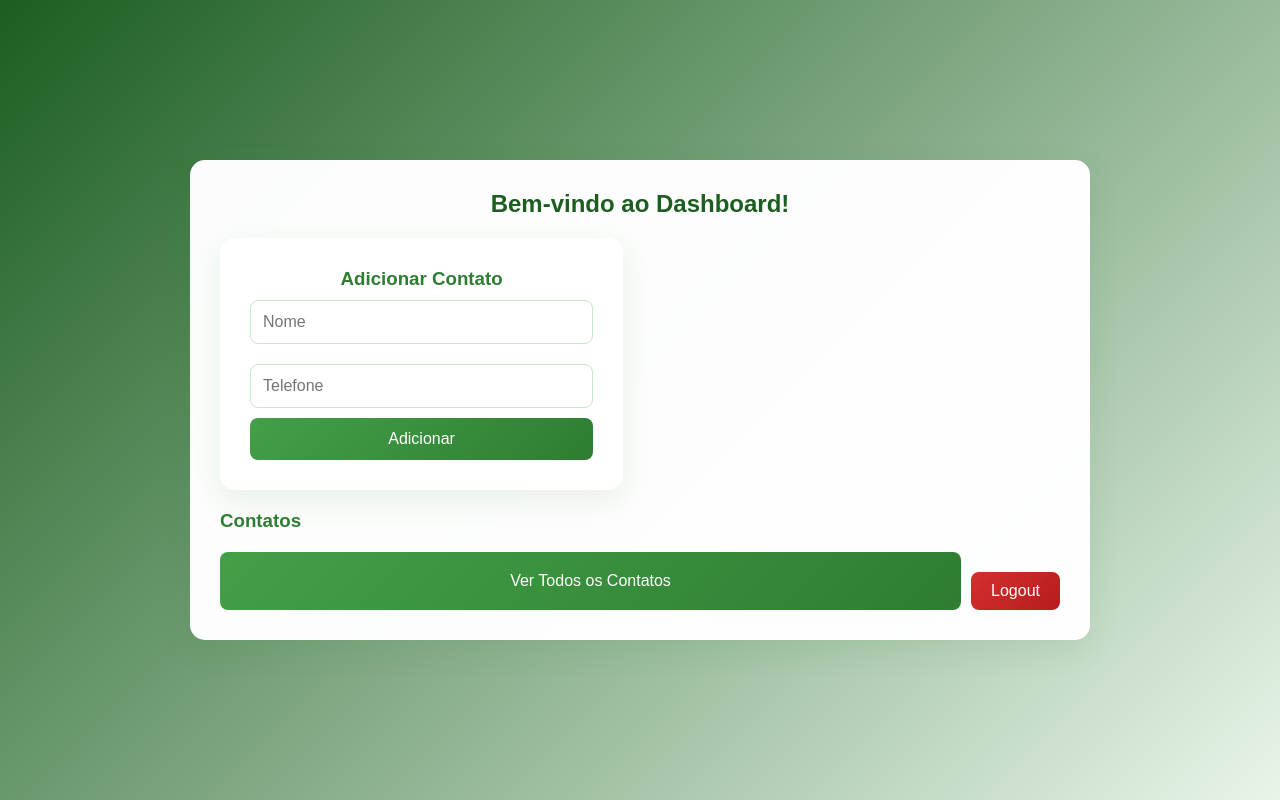
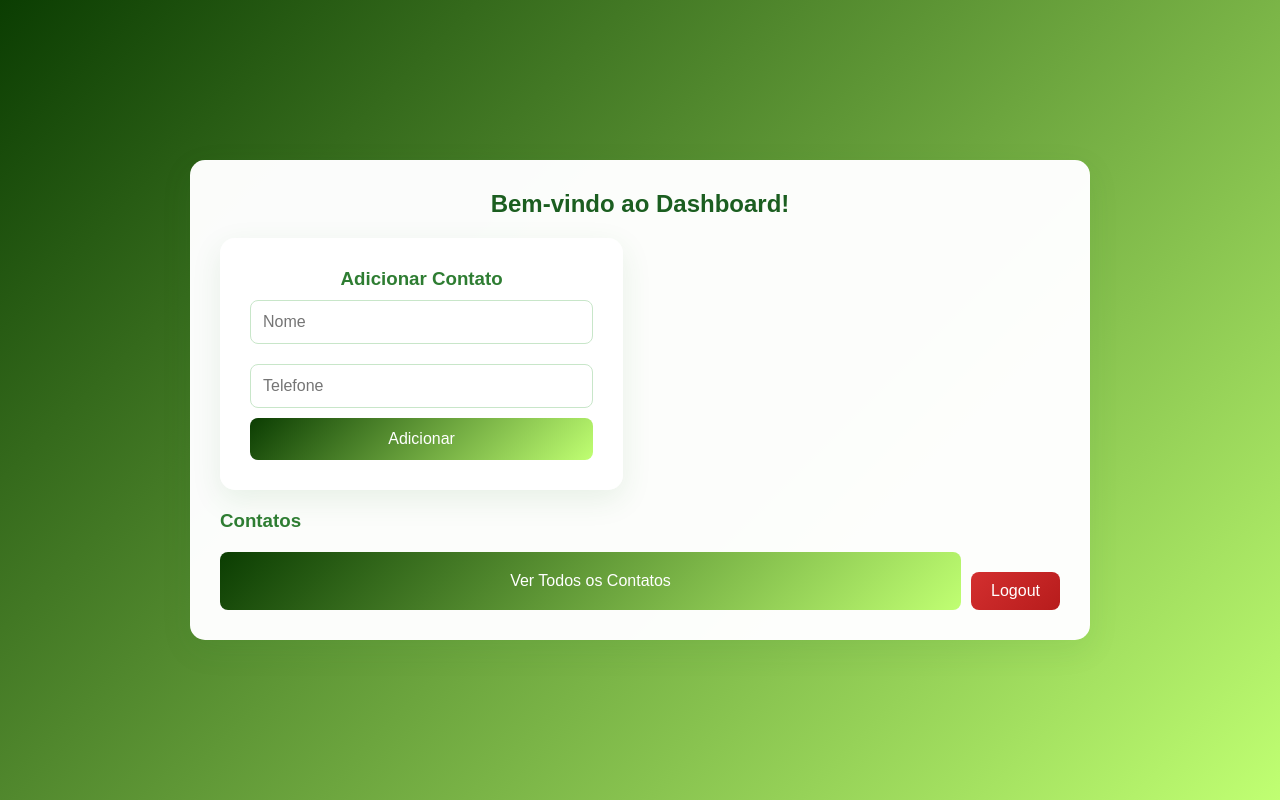
Before and after one commit to andersonjr667/BoaParte1, a website: page public/dashboard.html in a window 1280 px wide. Drawn offline with Linux system fonts and the light colour scheme; no server answers.

Commit message:
Update styles.css

```diff
--- a/public/css/styles.css
+++ b/public/css/styles.css
@@ -7,7 +7,7 @@
 
 body {
     font-family: Arial, sans-serif;
-    background: linear-gradient(135deg, #1b5e20, #e8f5e9); /* Gradiente de verde escuro para verde claro */
+    background: linear-gradient(135deg, #0b3d02, #c0ff72); /* Gradiente de verde bem escuro para verde limÃ£o */
     display: flex;
     justify-content: center;
     align-items: center;
@@ -25,7 +25,7 @@ body {
 
 .view-contacts-btn {
     padding: 12px 25px;
-    background: linear-gradient(135deg, #43a047, #2e7d32); /* Gradiente verde */
+    background: linear-gradient(135deg, #0b3d02, #c0ff72); /* Gradiente de verde bem escuro para verde limÃ£o */
     color: white;
     border: none;
     border-radius: 8px;
@@ -35,7 +35,7 @@ body {
 }
 
 .view-contacts-btn:hover {
-    background: linear-gradient(135deg, #2e7d32, #43a047);
+    background: linear-gradient(135deg, #0b3d02, #aaff50);
     transform: translateY(-2px);
 }
 
@@ -85,7 +85,7 @@ input[type="text"]:focus, input[type="password"]:focus {
 button {
     width: 100%;
     padding: 12px;
-    background: linear-gradient(135deg, #43a047, #2e7d32); /* Gradiente verde */
+    background: linear-gradient(135deg, #0b3d02, #c0ff72); /* Gradiente de verde bem escuro para verde limÃ£o */
     color: white;
     border: none;
     border-radius: 8px;
@@ -95,7 +95,7 @@ button {
 }
 
 button:hover {
-    background: linear-gradient(135deg, #2e7d32, #43a047);
+    background: linear-gradient(135deg, #0b3d02, #aaff50);
     transform: translateY(-2px);
 }
 
@@ -172,4 +172,4 @@ contacts-container h3 {
 
 .logout-btn:hover {
     background: linear-gradient(135deg, #b71c1c, #d32f2f);
-}
+    }
```
